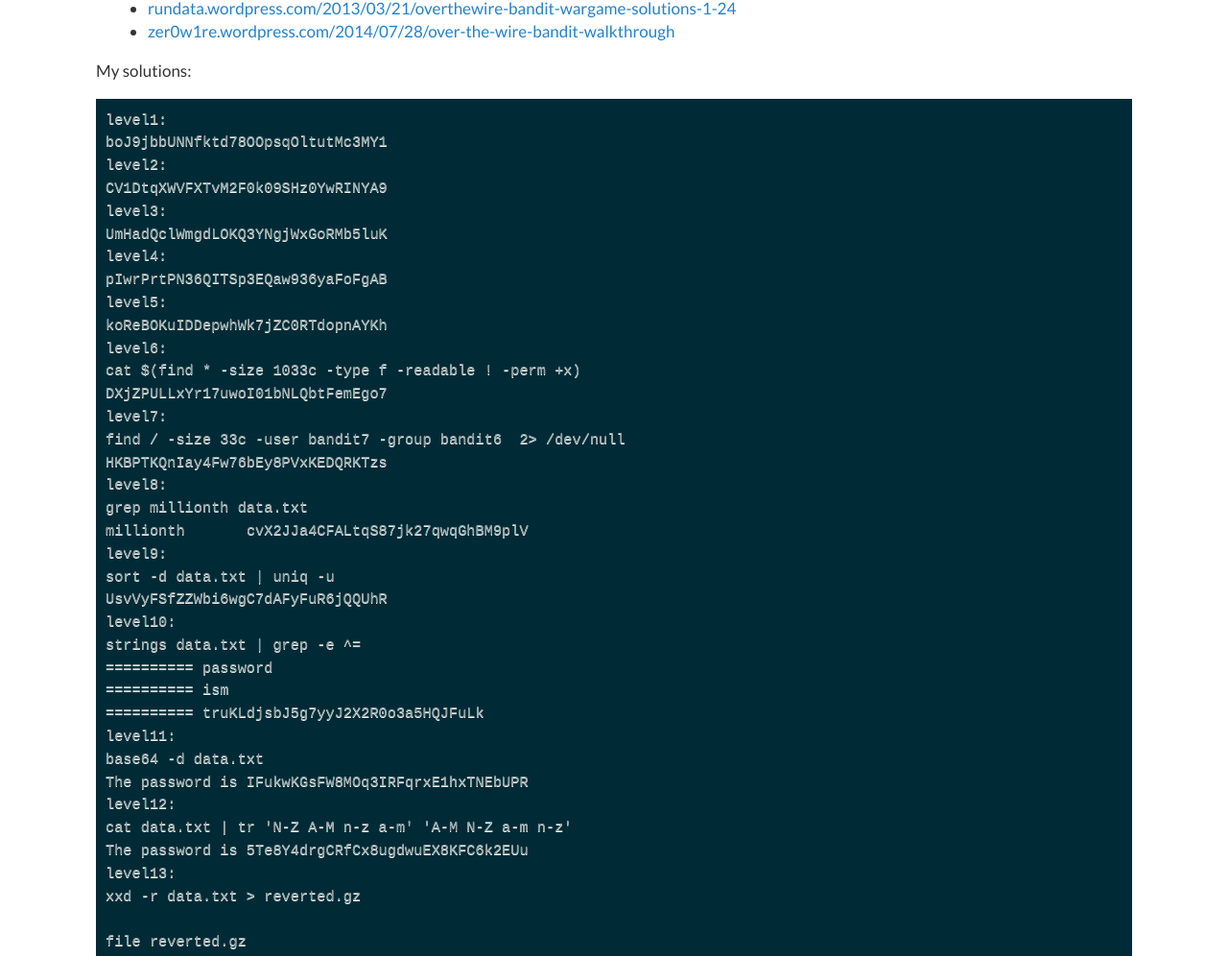
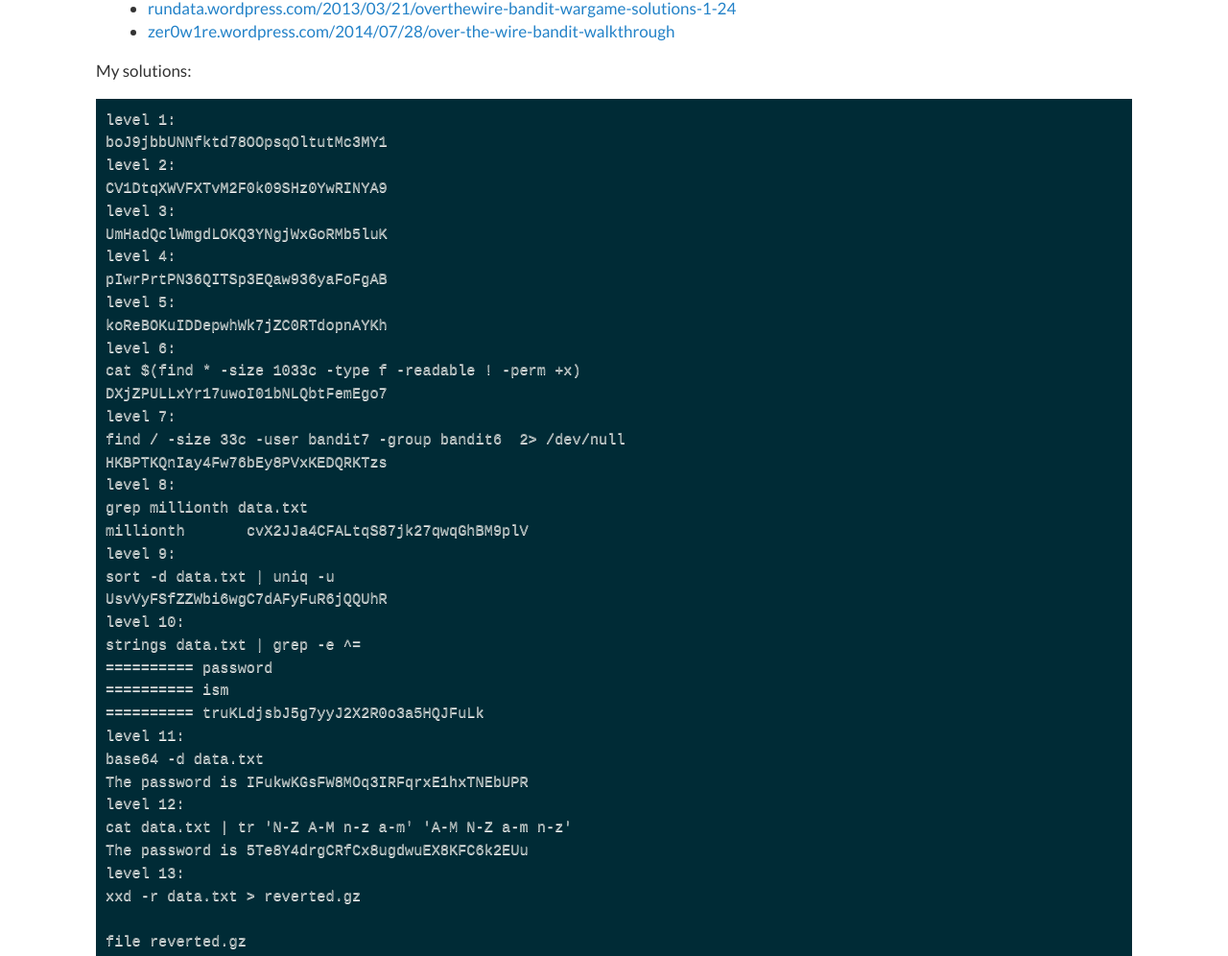
Before and after one commit to Tomasuh/Tomasuh.github.io, a Jekyll site: the page built from _posts/2014-12-29-Bandit-wargame.md, in a window 1280 px wide and 1400 px high, scrolled down 255 px. Shown: the part 144-1140 px from the top of the window at 96% size. Built offline with Jekyll 4.4.1, drawn with Linux system fonts in a browser that asks for light colours; Markdown is read by kramdown in place of the engine named in the settings; some of the changed text lies outside the part shown.

Commit message:
Bandit post look more nice

````diff
--- a/_posts/2014-12-29-Bandit-wargame.md
+++ b/_posts/2014-12-29-Bandit-wargame.md
@@ -18,40 +18,40 @@ If you want a good walkthrough there are much better posts, for example:
 My solutions:
 
 ```
-level1:
+level 1:
 boJ9jbbUNNfktd78OOpsqOltutMc3MY1
-level2:
+level 2:
 CV1DtqXWVFXTvM2F0k09SHz0YwRINYA9
-level3:
+level 3:
 UmHadQclWmgdLOKQ3YNgjWxGoRMb5luK
-level4:
+level 4:
 pIwrPrtPN36QITSp3EQaw936yaFoFgAB
-level5:
+level 5:
 koReBOKuIDDepwhWk7jZC0RTdopnAYKh
-level6:
+level 6:
 cat $(find * -size 1033c -type f -readable ! -perm +x)
 DXjZPULLxYr17uwoI01bNLQbtFemEgo7
-level7:
+level 7:
 find / -size 33c -user bandit7 -group bandit6  2> /dev/null
 HKBPTKQnIay4Fw76bEy8PVxKEDQRKTzs
-level8:
+level 8:
 grep millionth data.txt
 millionth	cvX2JJa4CFALtqS87jk27qwqGhBM9plV
-level9:
+level 9:
 sort -d data.txt | uniq -u
 UsvVyFSfZZWbi6wgC7dAFyFuR6jQQUhR
-level10:
+level 10:
 strings data.txt | grep -e ^=
 ========== password
 ========== ism
 ========== truKLdjsbJ5g7yyJ2X2R0o3a5HQJFuLk
-level11:
+level 11:
 base64 -d data.txt
 The password is IFukwKGsFW8MOq3IRFqrxE1hxTNEbUPR
-level12:
+level 12:
 cat data.txt | tr 'N-Z A-M n-z a-m' 'A-M N-Z a-m n-z'
 The password is 5Te8Y4drgCRfCx8ugdwuEX8KFC6k2EUu
-level13:
+level 13:
 xxd -r data.txt > reverted.gz
 
 file reverted.gz
@@ -90,19 +90,19 @@ bandit12@melinda:/tmp/apan$ cat data8
 The password is 8ZjyCRiBWFYkneahHwxCv3wb2a1ORpYL
 
 
-level14:
+level 14:
 bandit13@melinda:~$ ssh -i sshkey.private bandit14@localhost
 Could not create directory '/home/bandit13/.ssh'.
 bandit14@melinda:~$ cat  /etc/bandit_pass/bandit14
 4wcYUJFw0k0XLShlDzztnTBHiqxU3b3e
 
-level15:
+level 15:
 bandit14@melinda:~$ nc localhost 30000
 4wcYUJFw0k0XLShlDzztnTBHiqxU3b3e
 Correct!
 BfMYroe26WYalil77FoDi9qh59eK5xNr
 
-level16:
+level 16:
 bandit15@melinda:~$ openssl s_client -quiet -connect localhost:30001
 depth=0 CN = li190-250.members.linode.com
 verify error:num=18:self signed certificate
@@ -115,7 +115,7 @@ cluFn7wTiGryunymYOu4RcffSxQluehd
 
 read:errno=0
 
-level17:
+level 17:
 bandit16@melinda:~$ nmap localhost -p 31000-32000 --open
 
 Starting Nmap 6.40 ( http://nmap.org ) at 2014-12-28 16:59 UTC
````
Also changed, not shown: other parts of _posts/2014-12-29-Bandit-wargame.md (+6 -6 lines).
